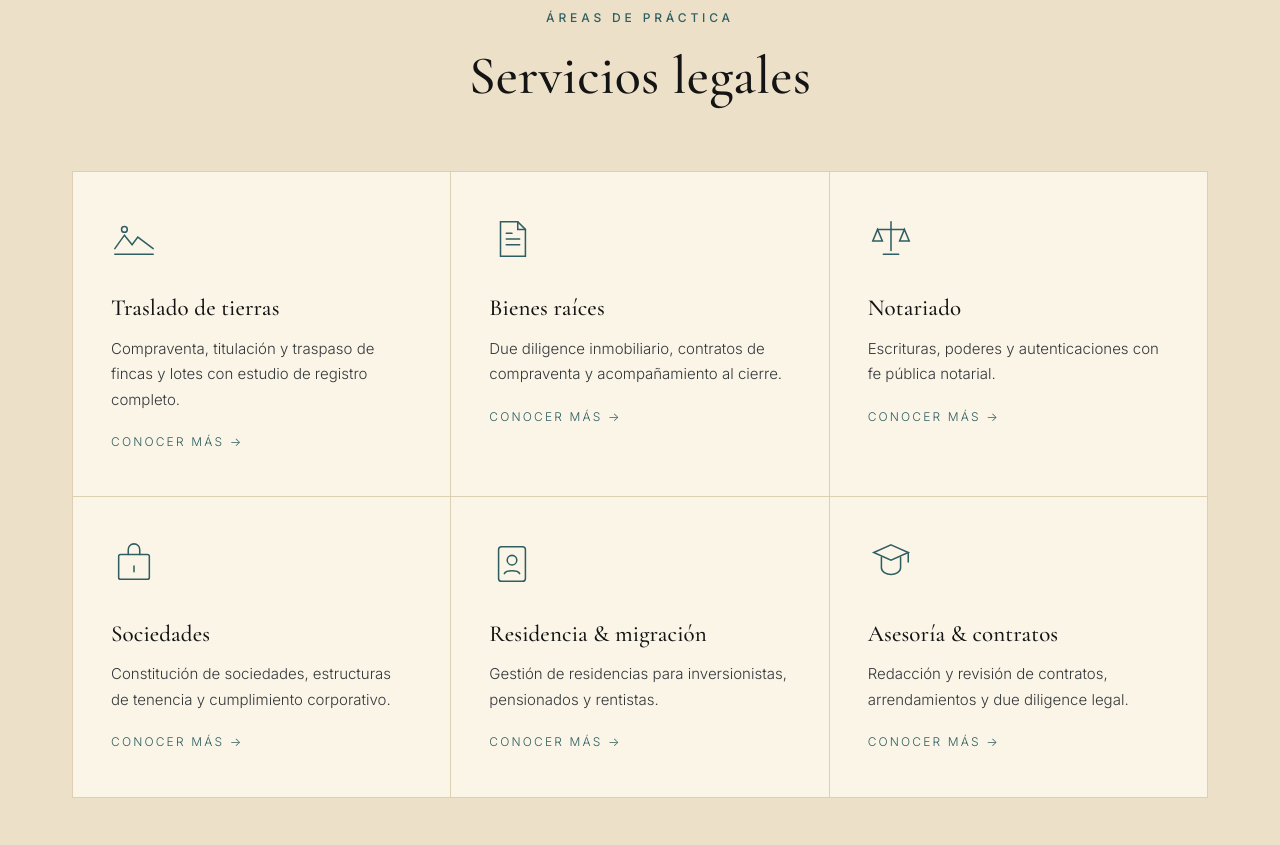
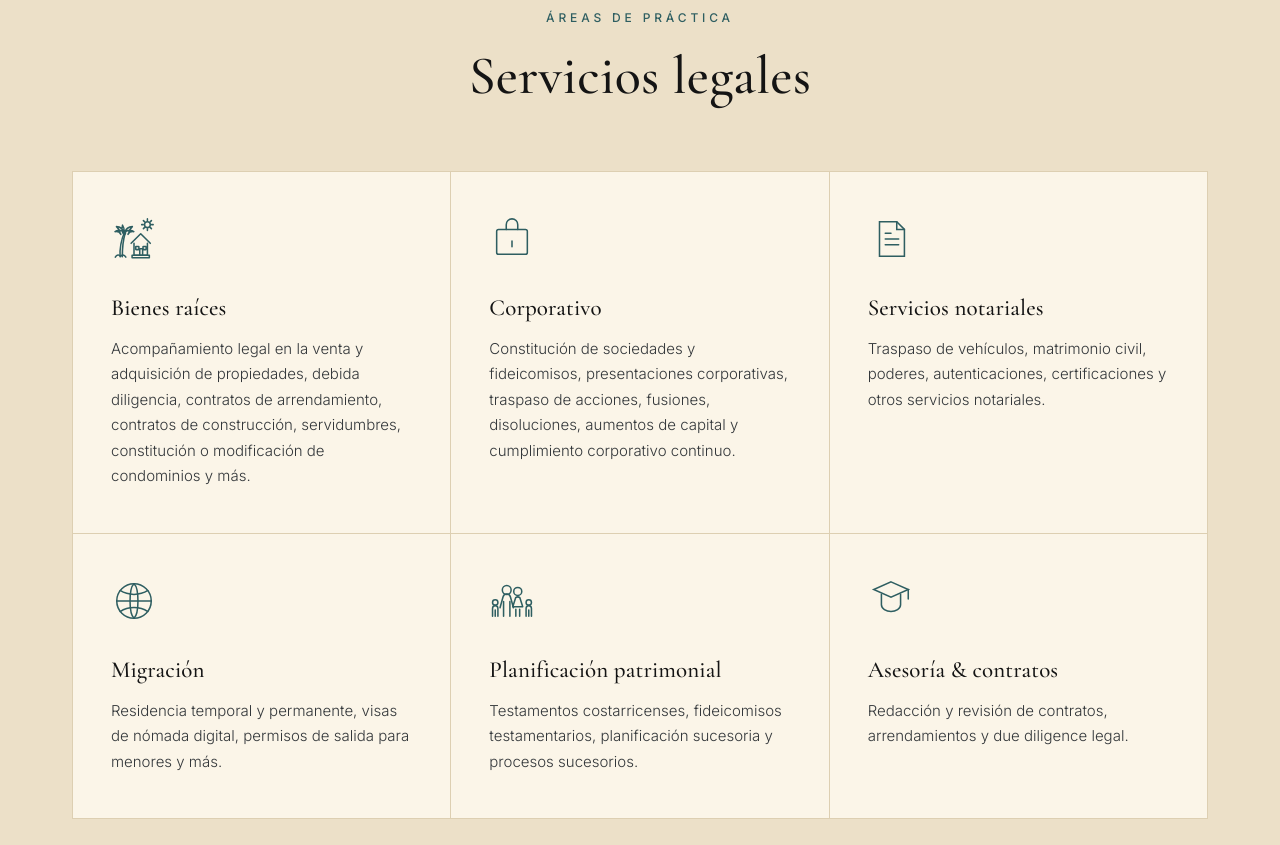
Before and after one commit to ErickGamboa/LitusLegal, a website: page index.html in a window 1280 px wide. Shown: the part 1975-2820 px from the top of the page. Drawn offline with nearby package versions, Linux system fonts and the light colour scheme.

Commit message:
cambios avances finales

```diff
--- a/index.html
+++ b/index.html
@@ -586,46 +586,66 @@ body.menu-open header.nav{background:var(--paper);color:var(--ink);box-shadow:0
     <div class="svc-grid">
 
       <div class="svc">
-        <svg class="ic" viewBox="0 0 48 48" fill="none" stroke="currentColor" stroke-width="1.6" stroke-linecap="round"><path d="M4 34l10-14 8 10 6-8 16 12"/><path d="M4 40h40"/><circle cx="14" cy="14" r="3"/></svg>
-        <h3><span data-es>Traslado de tierras</span><span data-en>Land transfers</span></h3>
-        <p><span data-es>Compraventa, titulación y traspaso de fincas y lotes con estudio de registro completo.</span><span data-en>Purchase, titling and transfer of land and lots with full registry due diligence.</span></p>
-        <div class="more"><span data-es>Conocer más →</span><span data-en>Learn more →</span></div>
-      </div>
+        <svg class="ic" viewBox="0 0 48 48" fill="none" stroke="currentColor" stroke-width="1.6" stroke-linecap="round" stroke-linejoin="round">
+          <circle cx="38" cy="9" r="3"/>
+          <path d="M38 3v1.6M38 13.4V15M32 9h1.6M42.4 9H44M33.8 4.8l1.1 1.1M41.1 12.1l1.1 1.1M33.8 13.2l1.1-1.1M41.1 5.9l1.1-1.1"/>
+          <path d="M21 28.5L31 18.5l10 10"/>
+          <path d="M24 28.5V41h14V28.5"/>
+          <path d="M22 41h18v2.6H22z"/>
+          <rect x="25.8" y="31.8" width="3.3" height="3.3" rx="0.4"/>
+          <rect x="33.4" y="31.8" width="3.3" height="3.3" rx="0.4"/>
+          <path d="M30 41v-6.8h3V41"/>
+          <path d="M9.5 42.5c-.5-9 1.4-18 4.4-25"/>
+          <path d="M11.8 42.5c0-9 1-18 3.1-25"/>
+          <path d="M14 17.5c-2.8-3-7.2-3.4-9.8-1.2 3-.4 5.1.7 6.1 2.9M14 17.5c-1.4-3.9-4.8-6.4-8.3-6.4 2.8 2.3 3.5 4.6 3.7 6.9M14 17.5c2.8-3 7.2-3.4 9.8-1.2-3-.4-5.1.7-6.1 2.9M14 17.5c1.4-3.9 4.8-6.4 8.3-6.4-2.8 2.3-3.5 4.6-3.7 6.9M14 17.5c0-3.2-.6-6-2-8-.8 2.6-.6 5.4.2 8"/>
+          <circle cx="14" cy="17.7" r="1.2"/>
+          <path d="M4.5 43c1.5-3 4-3 5.5-.8 1.3-2.2 3.8-2 5.5.8"/>
+        </svg>
+        <h3><span data-es>Bienes raíces</span><span data-en>Real Estate</span></h3>
+        <p><span data-es>Acompañamiento legal en la venta y adquisición de propiedades, debida diligencia, contratos de arrendamiento, contratos de construcción, servidumbres, constitución o modificación de condominios y más.</span><span data-en>Legal support for sale &amp; acquisition of properties, due diligence, lease agreements, construction agreements, easements, Condominium incorporations or modifications and more.</span></p>      </div>
+
+      <div class="svc">
+        <svg class="ic" viewBox="0 0 48 48" fill="none" stroke="currentColor" stroke-width="1.6" stroke-linecap="round"><rect x="8" y="14" width="32" height="26" rx="2"/><path d="M18 14V9a6 6 0 0112 0v5"/><path d="M24 26v6"/></svg>
+        <h3><span data-es>Corporativo</span><span data-en>Corporate</span></h3>
+        <p><span data-es>Constitución de sociedades y fideicomisos, presentaciones corporativas, traspaso de acciones, fusiones, disoluciones, aumentos de capital y cumplimiento corporativo continuo.</span><span data-en>Company and trust incorporation, corporate filings, share transfers, mergers, dissolutions, capital increases, and ongoing corporate compliance.</span></p>      </div>
 
       <div class="svc">
         <svg class="ic" viewBox="0 0 48 48" fill="none" stroke="currentColor" stroke-width="1.6" stroke-linecap="round"><path d="M12 6h18l8 8v28H12z"/><path d="M30 6v8h8"/><path d="M18 24h14M18 30h14M18 18h6"/></svg>
-        <h3><span data-es>Bienes raíces</span><span data-en>Real estate</span></h3>
-        <p><span data-es>Due diligence inmobiliario, contratos de compraventa y acompañamiento al cierre.</span><span data-en>Real estate due diligence, purchase agreements and closing support.</span></p>
-        <div class="more"><span data-es>Conocer más →</span><span data-en>Learn more →</span></div>
-      </div>
+        <h3><span data-es>Servicios notariales</span><span data-en>Notary Services</span></h3>
+        <p><span data-es>Traspaso de vehículos, matrimonio civil, poderes, autenticaciones, certificaciones y otros servicios notariales.</span><span data-en>Vehicle transfers, civil marriage, powers of attorney, notarizations, certifications, and other notarial services.</span></p>      </div>
 
       <div class="svc">
-        <svg class="ic" viewBox="0 0 48 48" fill="none" stroke="currentColor" stroke-width="1.6" stroke-linecap="round"><path d="M24 6v30"/><path d="M10 14h28"/><path d="M10 14l-5 12h10z"/><path d="M38 14l-5 12h10z"/><path d="M16 40h16"/></svg>
-        <h3><span data-es>Notariado</span><span data-en>Notary services</span></h3>
-        <p><span data-es>Escrituras, poderes y autenticaciones con fe pública notarial.</span><span data-en>Deeds, powers of attorney and notarized authentications.</span></p>
-        <div class="more"><span data-es>Conocer más →</span><span data-en>Learn more →</span></div>
-      </div>
+        <svg class="ic" viewBox="0 0 48 48" fill="none" stroke="currentColor" stroke-width="1.6" stroke-linecap="round" stroke-linejoin="round">
+          <circle cx="24" cy="24" r="18"/>
+          <path d="M6 24h36"/>
+          <path d="M24 6c5.5 4.8 5.5 31.2 0 36M24 6c-5.5 4.8-5.5 31.2 0 36"/>
+          <path d="M9.5 13c8.5 5.5 20.5 5.5 29 0M9.5 35c8.5-5.5 20.5-5.5 29 0"/>
+        </svg>
+        <h3><span data-es>Migración</span><span data-en>Immigration</span></h3>
+        <p><span data-es>Residencia temporal y permanente, visas de nómada digital, permisos de salida para menores y más.</span><span data-en>Temporary and permanent residency, Digital Nomad Visas, travel authorizations for minors and others.</span></p>      </div>
 
       <div class="svc">
-        <svg class="ic" viewBox="0 0 48 48" fill="none" stroke="currentColor" stroke-width="1.6" stroke-linecap="round"><rect x="8" y="14" width="32" height="26" rx="2"/><path d="M18 14V9a6 6 0 0112 0v5"/><path d="M24 26v6"/></svg>
-        <h3><span data-es>Sociedades</span><span data-en>Corporate</span></h3>
-        <p><span data-es>Constitución de sociedades, estructuras de tenencia y cumplimiento corporativo.</span><span data-en>Company formation, holding structures and corporate compliance.</span></p>
-        <div class="more"><span data-es>Conocer más →</span><span data-en>Learn more →</span></div>
-      </div>
-
-      <div class="svc">
-        <svg class="ic" viewBox="0 0 48 48" fill="none" stroke="currentColor" stroke-width="1.6" stroke-linecap="round"><rect x="10" y="6" width="28" height="36" rx="3"/><circle cx="24" cy="20" r="5"/><path d="M16 34c2-4 14-4 16 0"/></svg>
-        <h3><span data-es>Residencia &amp; migración</span><span data-en>Residency &amp; immigration</span></h3>
-        <p><span data-es>Gestión de residencias para inversionistas, pensionados y rentistas.</span><span data-en>Residency processing for investors, pensioners and rentiers.</span></p>
-        <div class="more"><span data-es>Conocer más →</span><span data-en>Learn more →</span></div>
-      </div>
+        <svg class="ic" viewBox="0 0 48 48" fill="none" stroke="currentColor" stroke-width="1.6" stroke-linecap="round" stroke-linejoin="round">
+          <circle cx="6.5" cy="25.5" r="2.8"/>
+          <path d="M3.7 40v-8.3a2.8 2.8 0 015.6 0V40"/>
+          <path d="M6.5 33.5V40"/>
+          <circle cx="18.5" cy="12.5" r="4.6"/>
+          <path d="M11.5 31l3.2-11.5a4 4 0 017.6 0L25.5 31"/>
+          <path d="M15.2 24.5V40M21.8 24.5V40"/>
+          <circle cx="30" cy="14" r="4.2"/>
+          <path d="M24.8 30l3-9.5a3.7 3.7 0 014.4 0l3 9.5z"/>
+          <path d="M28 32.5V40M32 32.5V40"/>
+          <circle cx="41.5" cy="25.5" r="2.8"/>
+          <path d="M38.7 40v-8.3a2.8 2.8 0 015.6 0V40"/>
+          <path d="M41.5 33.5V40"/>
+        </svg>
+        <h3><span data-es>Planificación patrimonial</span><span data-en>Estate Planning</span></h3>
+        <p><span data-es>Testamentos costarricenses, fideicomisos testamentarios, planificación sucesoria y procesos sucesorios.</span><span data-en>Costa Rican Wills, testamentary trusts, succession planning, and probate process.</span></p>      </div>
 
       <div class="svc">
         <svg class="ic" viewBox="0 0 48 48" fill="none" stroke="currentColor" stroke-width="1.6" stroke-linecap="round"><path d="M24 4l18 8-18 8L6 12z"/><path d="M14 17v11c0 4 5 7 10 7s10-3 10-7V17"/><path d="M42 12v10"/></svg>
         <h3><span data-es>Asesoría &amp; contratos</span><span data-en>Advisory &amp; contracts</span></h3>
-        <p><span data-es>Redacción y revisión de contratos, arrendamientos y due diligence legal.</span><span data-en>Drafting and review of contracts, leases and legal due diligence.</span></p>
-        <div class="more"><span data-es>Conocer más →</span><span data-en>Learn more →</span></div>
-      </div>
+        <p><span data-es>Redacción y revisión de contratos, arrendamientos y due diligence legal.</span><span data-en>Drafting and review of contracts, leases and legal due diligence.</span></p>      </div>
 
     </div>
   </div>
```
